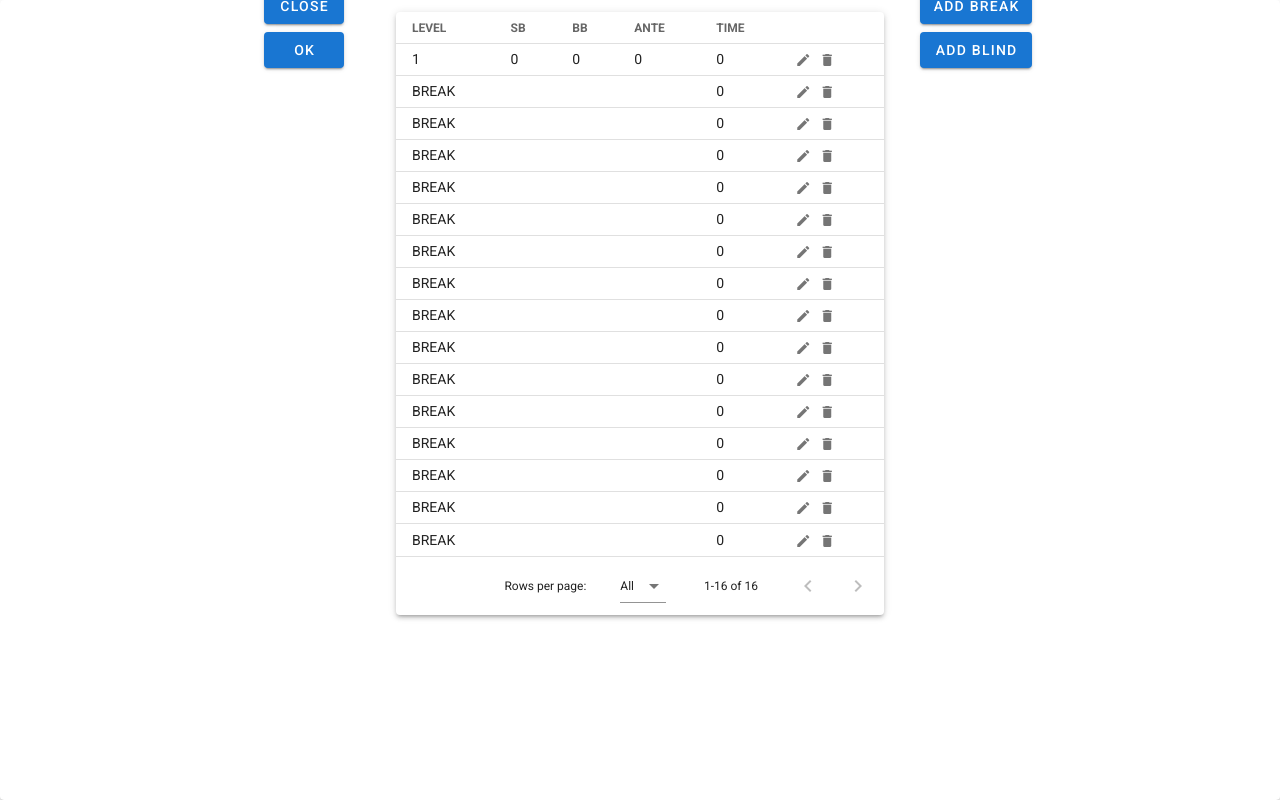
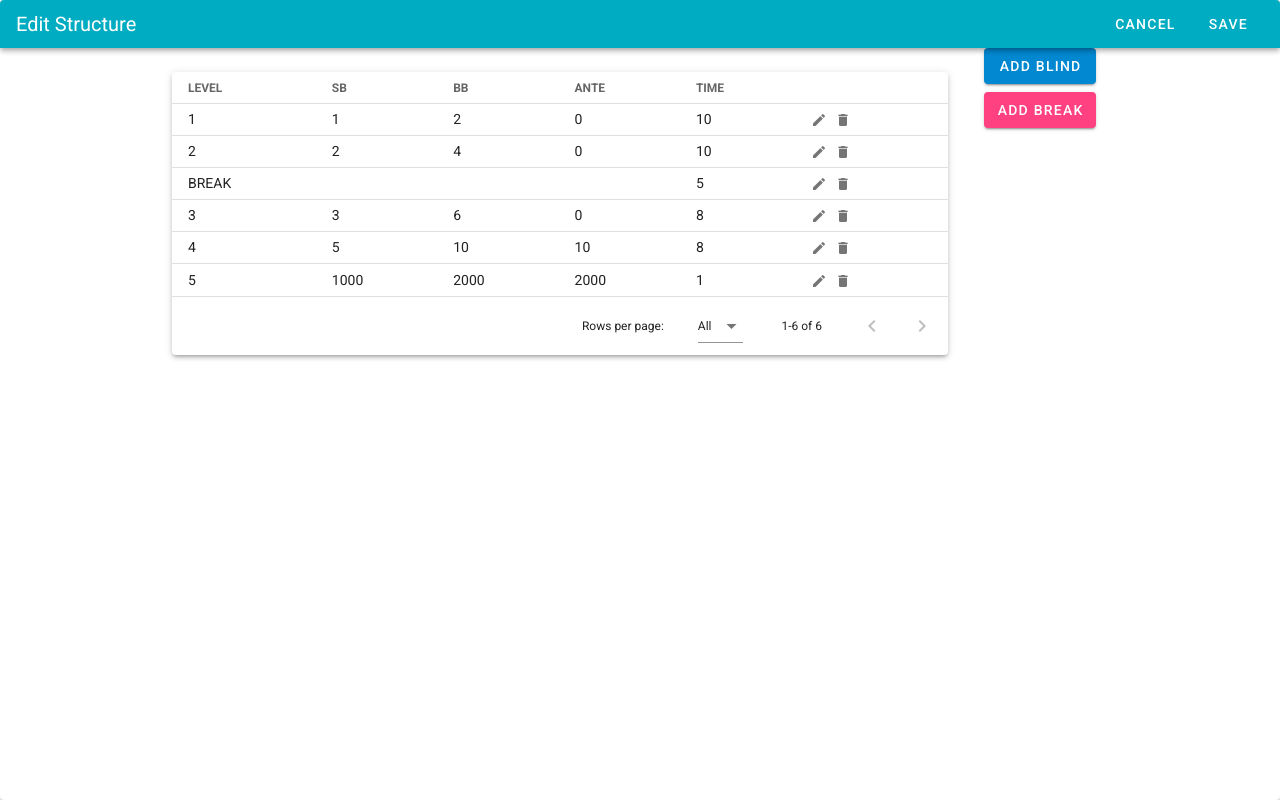
Before and after one commit to almond32o/BlindTimer, a Vue app: page / in a window 1280 px wide. Both pictures are taken after a click on the button 1164 px from the left and 18 px from the top of the page. Built offline with nearby package versions, Linux system fonts and the light colour scheme.

Commit message:
Edit layouts

```diff
--- a/src/components/Structure.vue
+++ b/src/components/Structure.vue
@@ -1,18 +1,21 @@
 <template>
-  <v-row justify="center">
-    <v-col style="max-width:10rem">
-      <v-row justify="center">
-        <v-card flat style="position:fixed">
-            <v-row justify="center">
-                <v-btn dark class="mb-2" color="primary" width="5rem" @click="closeDialog">Close</v-btn>
-            </v-row>
-            <v-row justify="center">
-                <v-btn dark class="mb-2" color="primary" width="5rem" @click="closeDialogAndUpdate">OK</v-btn>
-            </v-row>
-        </v-card>
-      </v-row>
-    </v-col>
-    <v-col style="max-width:40vw">
+  <v-card>
+    <v-app-bar
+      dense
+      fixed
+      dark
+      color="cyan darken-1"
+    >
+      <v-toolbar-title style="user-select:none">Edit Structure</v-toolbar-title>
+      <v-spacer/>
+      <v-toolbar-items>
+        <v-btn text @click="closeDialog">Cancel</v-btn>
+        <v-btn text @click="closeDialogAndUpdate">Save</v-btn>
+      </v-toolbar-items>
+    </v-app-bar>
+    <v-container>
+      <v-row justify="center" style="margin:3rem 0 0 0">
+        <v-col style="max-width:50rem">
           <v-data-table
             :headers="headers"
             :items="blinds_"
@@ -29,13 +32,23 @@
         </v-col>
         <v-col style="max-width:10rem">
           <v-row justify="center">
-        <v-dialog v-model="dialog" max-width="500">
+            <v-dialog persistent v-model="dialog" max-width="500">
               <template v-slot:activator="{on,attrs}">
                 <v-card flat style="position:fixed">
                   <v-row justify="center">
                     <v-btn
                     width="7rem"
-                  color="primary"
+                      color="light-blue darken-2"
+                      dark
+                      class="mb-2"
+                      v-bind="attrs"
+                      v-on="on"
+                    >Add Blind</v-btn>
+                  </v-row>
+                  <v-row justify="center">
+                    <v-btn
+                      width="7rem"
+                      color="pink accent-2"
                       dark
                       class="mb-2"
                       v-bind="attrs"
@@ -43,21 +56,11 @@
                       @click="setItemToBreak"
                     >Add Break</v-btn>
                   </v-row>
-              <v-row justify="center">
-                <v-btn
-                width="7rem"
-                  color="primary"
-                  dark
-                  class="mb-2"
-                  v-bind="attrs"
-                  v-on="on"
-                >Add Blind</v-btn>
-              </v-row>
                 </v-card>
               </template>
               <v-card>
                 <v-card-title>
-              Add/Edit Blind
+                  {{ dialogTitle }}
                 </v-card-title>
                 <v-card-text>
                   <v-container>
@@ -106,6 +109,8 @@
           </v-row>
         </v-col>
       </v-row>
+    </v-container>
+  </v-card>
 </template>
 
 <script lang="ts">
@@ -148,9 +153,11 @@ export default Vue.extend({
       this.close();
     },
     close(): void {
+      this.dialog = false;
+      this.$nextTick(function(): void {
+        this.editedIndex = -1;
         this.editedItem = new Blind(0,0,0,0,0);
-      this.dialog = false;
-      this.editedIndex = -1;
+      });
     },
     editItem(item: Blind): void {
       this.editedIndex = this.blinds_.indexOf(item);
@@ -164,9 +171,6 @@ export default Vue.extend({
     },
     setItemToBreak(): void {
       this.editedItem = new Blind('BREAK', null, null, null, 0);
-    },
-    debug(): void {
-      console.log(this.editedItem.level, this.editedItem.sb);
     },
     closeDialog(): void {
       this.$emit('close-dialog');
@@ -191,6 +195,13 @@ export default Vue.extend({
   computed: {
     editedIsBreak(): boolean {
       return this.editedItem.level === 'BREAK';
+    },
+    dialogTitle(): string {
+      let res = '';
+      res += (this.editedIndex === -1 ? 'Add' : 'Edit');
+      res += ' ';
+      res += (this.editedIsBreak ? 'Break' : 'Blind');
+      return res;
     }
   }
 })
--- a/src/components/Timer.vue
+++ b/src/components/Timer.vue
@@ -1,37 +1,48 @@
 <template>
   <v-row>
-    <v-col style="max-width:20vw;text-align:center">
-      Level {{ this.blinds[this.innerLevel].level }}
+    <v-col class="level" style="max-width:20vw;text-align:center">
+      <div v-if="!currentIsBreak">
+        LEVEL {{ this.blinds[this.innerLevel].level }}
+      </div>
+      <div v-else>
+        ON BREAK
+      </div>
     </v-col>
     <v-col>
+      <v-row style="align-content:center;height:95vh">
         <v-row class="text-center">
-        <v-col class="timer indigo--text">
+          <v-col class="clock indigo--text">
             {{ formatTime }}
           </v-col>
         </v-row>
         <v-row justify="center">
-        <v-card class="align-center" outlined width="400" align="center">
+          <v-card class="current" outlined width="60vw" style="margin: 0.5rem 0; padding:0 1em">
             <v-row justify="space-between" align="center">
-            <v-col text-align="center">Blinds:</v-col>
-            <v-col text-align="center">{{ formatBlinds }}</v-col>
+              <v-col>BLINDS:</v-col>
+              <v-col style="text-align:right">{{ formatBlinds }}</v-col>
             </v-row>
             <v-row align="space-between">
-            <v-col text-align="center">Ante:</v-col>
-            <v-col text-align="center">{{ blinds[innerLevel].ante }}</v-col>
+              <v-col>ANTE:</v-col>
+              <v-col style="text-align:right">
+                <div v-if="!currentIsBreak">
+                  {{ blinds[innerLevel].ante }}
+                </div>
+                <div v-else> - </div>
+              </v-col>
             </v-row>
           </v-card>
         </v-row>
         <v-row justify="center">
-        <v-card outlined width=400 align="center">
+          <v-card class="next" outlined width=50vw style="padding:0 0.5em">
             <v-row justify="space-between" align="center">
-            <v-col text-align="center">Next:</v-col>
-            <v-col text-align="center">{{ formatNextBlinds }}</v-col>
+              <v-col>NEXT:</v-col>
+              <v-col style="text-align:right">{{ formatNextBlinds }}</v-col>
             </v-row>
           </v-card>
         </v-row>
         <v-container>
         <v-row justify="center">
-          <v-card width="300" flat>
+            <v-card flat width="15rem">
               <v-container>
                 <v-row justify="space-between">
                   <v-btn icon outlined @click="addLevel(-1)">
@@ -57,6 +68,7 @@
             </v-card>
           </v-row>
         </v-container>
+      </v-row>
     </v-col>
     <v-col style="max-width:20vw">
       <v-container>
@@ -69,21 +81,28 @@
             transition="dialog-bottom-transition"
           >
             <template v-slot:activator="{ on, attrs }">
-              <v-btn icon outlined v-bind="attrs" v-on="on">
+              <v-btn fab v-bind="attrs" v-on="on">
                 <v-icon>mdi-table</v-icon>
               </v-btn>
             </template>
-            <v-card>
-              <v-container>
             <Structure
               :blinds="blinds"
               @update-blinds="updateBlinds"
               @close-dialog="dialog=false"
               :key="dialog"
             />
-              </v-container>
-            </v-card>
           </v-dialog>
+        </v-row>
+        <v-row justify="center" style="margin:1rem 0">
+          <v-btn fab>
+            <v-icon v-if="soundEnable">mdi-volume-high</v-icon>
+            <v-icon v-else>mdi-volume-off</v-icon>
+          </v-btn>
+        </v-row>
+        <v-row justify="center">
+          <v-btn fab @click="changeTheme">
+            <v-icon>mdi-brightness-6</v-icon>
+          </v-btn>
         </v-row>
       </v-container>
     </v-col>
@@ -103,7 +122,13 @@ export default Vue.extend({
   data() {
     return {
       blinds: [
-        new Blind(1,0,0,0,0),
+        new Blind(1,1,2,0,10),
+        new Blind(2,2,4,0,10),
+        new Blind('BREAK',null,null,null,5),
+        new Blind(3,3,6,0,8),
+        new Blind(4,5,10,10,8),
+        new Blind(5,1000,2000,2000,1)
+        /*
         new Blind('BREAK',null,null,null,0),
         new Blind('BREAK',null,null,null,0),
         new Blind('BREAK',null,null,null,0),
@@ -119,11 +144,13 @@ export default Vue.extend({
         new Blind('BREAK',null,null,null,0),
         new Blind('BREAK',null,null,null,0),
         new Blind('BREAK',null,null,null,0)
+        */
       ],
       innerLevel: 0,
       sec: 0,
       isActive: false,
-      dialog: false
+      dialog: false,
+      soundEnable: false
     }
   },
   methods: {
@@ -160,7 +187,12 @@ export default Vue.extend({
     },
     updateBlinds(payload: Array<Blind>): void {
       this.blinds = payload;
+      this.innerLevel = 0;
+      this.resetTime();
       this.dialog = false;
+    },
+    changeTheme(): void {
+      this.$vuetify.theme.dark = !this.$vuetify.theme.dark;
     }
   },
   computed: {
@@ -174,8 +206,8 @@ export default Vue.extend({
       return timeStrings[0] + ':' + timeStrings[1];
     },
     formatBlinds(): string {
-      if (this.blinds[this.innerLevel].isBreak()) {
-        return '';
+      if (this.currentIsBreak) {
+        return '-';
       }
       return this.blinds[this.innerLevel].sb
              + '/'
@@ -186,10 +218,13 @@ export default Vue.extend({
         return 'None'
       }
       if (this.blinds[this.innerLevel + 1].isBreak()) {
-        return 'Break (' + this.blinds[this.innerLevel + 1].time + 'min)'
+        return 'BREAK (' + this.blinds[this.innerLevel + 1].time + 'min)'
       }
       return this.blinds[this.innerLevel + 1].sb + '/' + this.blinds[this.innerLevel + 1].bb +
         '(' + this.blinds[this.innerLevel + 1].ante + ')'
+    },
+    currentIsBreak(): boolean {
+      return this.blinds[this.innerLevel].isBreak();
     }
   },
   mounted(): void {
@@ -200,7 +235,20 @@ export default Vue.extend({
 </script>
 
 <style lang="scss" scoped>
-.timer {
+.level {
+  font-size: 5vh;
+  user-select: none;
+}
+.clock {
   font-size: 20vh;
+  user-select: none;
+}
+.current {
+  font-size: 7vh;
+  user-select: none;
+}
+.next {
+  font-size: 5vh;
+  user-select: none;
 }
 </style>
```
Lines whose indentation alone changed are shown as unchanged.
